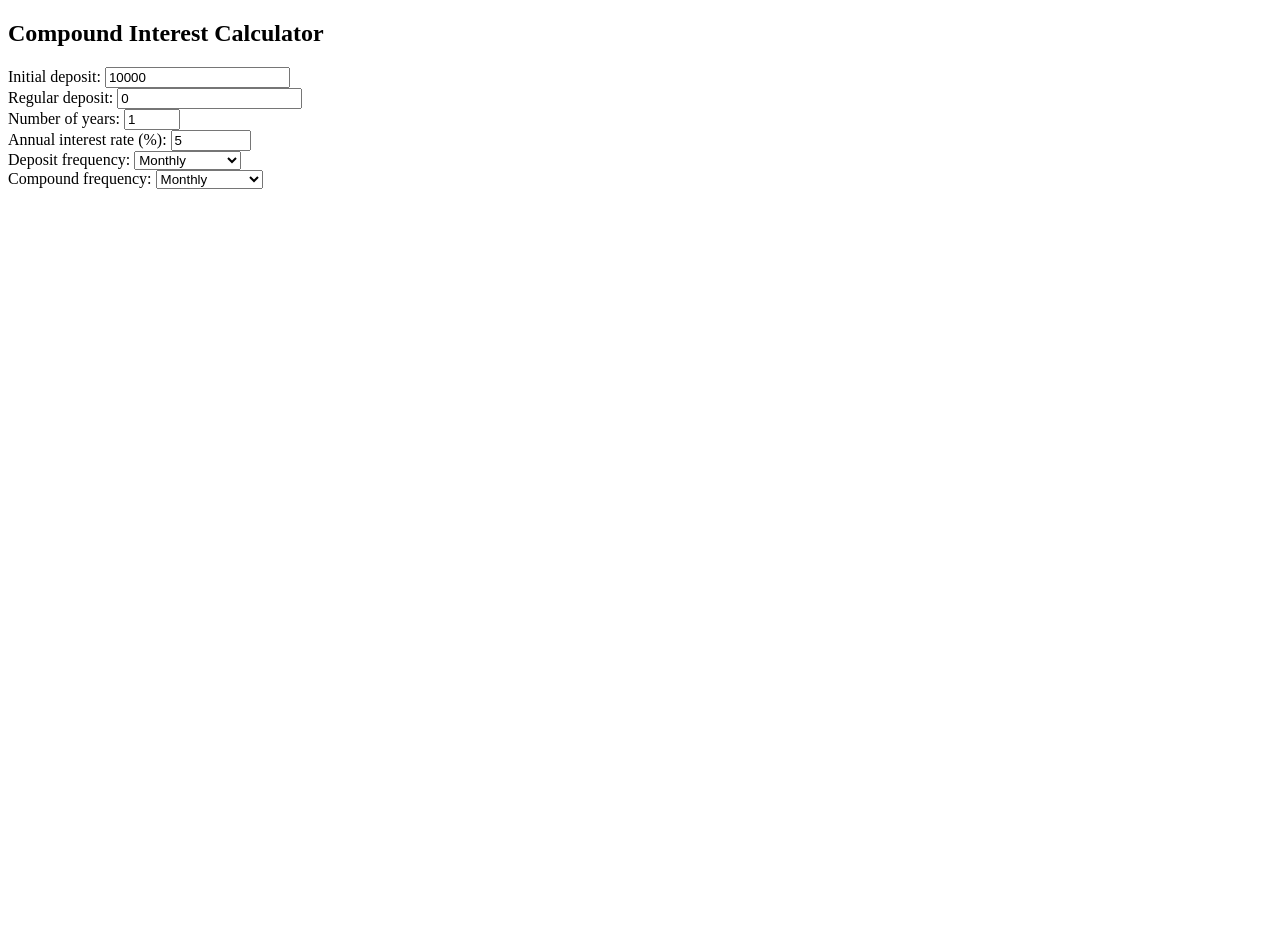
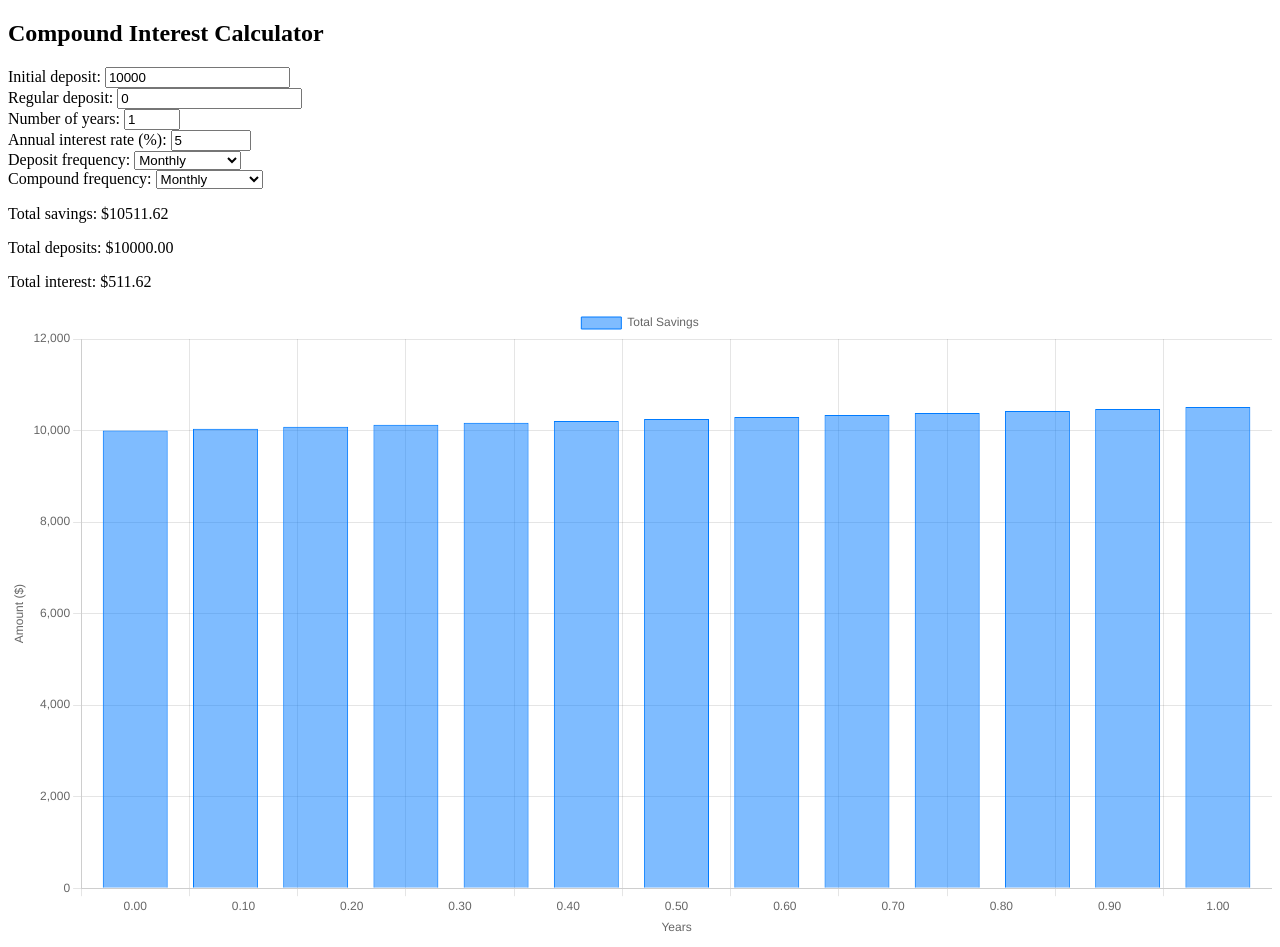
Before and after one commit to justinbohlmann/compound-interest-calculator, a plain HTML site: page index.html in a window 1280 px wide. Before the commit the page ends 800 px from the top, so only its background shows below. Drawn offline with nearby package versions, Linux system fonts and the light colour scheme.

Commit message:
fixed typo in js file name

```diff
--- a/index.html
+++ b/index.html
@@ -66,6 +66,6 @@
       <canvas id="chart"></canvas>
     </div>
 
-    <script src="compunt_interest_calculator.js"></script>
+    <script src="compound_interest_calculator.js"></script>
   </body>
 </html>
```
